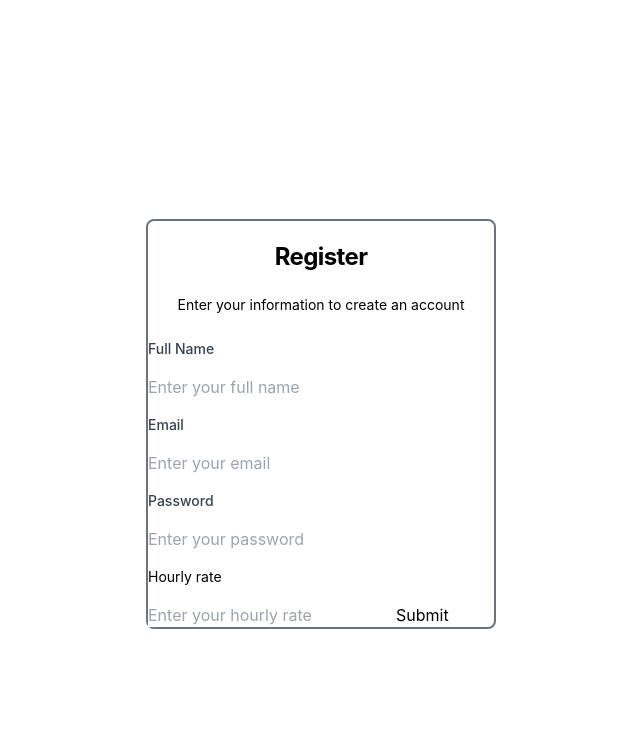
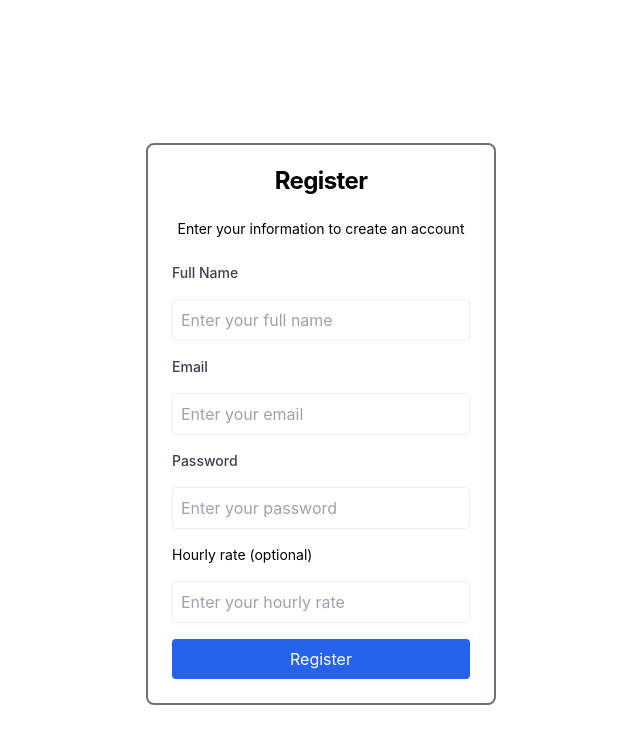
Before and after one commit to Zerefez/FinanceTracker-Frontend-WebApp, a React (Vite) app: page /register in a window 1280 px wide. Shown: the top 744 px of the page, without its empty margins (319-959 px from the left). Built offline with nearby package versions, Linux system fonts and the light colour scheme; no server answers.

Commit message:
Enhance registration form

```diff
--- a/src/components/Register.tsx
+++ b/src/components/Register.tsx
@@ -1,18 +1,68 @@
+import React, { ChangeEvent, useState } from "react";
+import { authService } from "../services/authService";
+import { Card, CardDescription, CardHeader, CardTitle } from "./ui/card";
 
-import { ChangeEvent, useEffect, useState } from "react"
-import { Card, CardDescription, CardHeader, CardTitle } from "./ui/card"
-import { authService } from "../services/authService";
-import React from "react";
 export function Register() {
     const [email, setEmail] = useState('');
     const [password, setPassword] = useState('');
     const [hourlyRate, setHourlyRate] = useState('');
     const [fullName, setFullName] = useState('');
+    const [isSubmitting, setIsSubmitting] = useState(false);
+    const [error, setError] = useState('');
+    const [success, setSuccess] = useState(false);
 
+    const validateForm = () => {
+        if (!fullName.trim()) {
+            setError('Full name is required');
+            return false;
+        }
+        if (!email.trim()) {
+            setError('Email is required');
+            return false;
+        }
+        if (!password.trim()) {
+            setError('Password is required');
+            return false;
+        }
+        if (password.length < 6) {
+            setError('Password must be at least 6 characters long');
+            return false;
+        }
+        if (hourlyRate.trim() && isNaN(Number(hourlyRate))) {
+            setError('Hourly rate must be a number');
+            return false;
+        }
+        return true;
+    };
 
-    useEffect(() => {
-        authService.register(email, password, hourlyRate, fullName)
-    }, [])
+    const handleSubmit = async (e: React.FormEvent) => {
+        e.preventDefault();
+        setIsSubmitting(true);
+        setError('');
+        setSuccess(false);
+
+        if (!validateForm()) {
+            setIsSubmitting(false);
+            return;
+        }
+
+        try {
+            const response = await authService.register(email, password, hourlyRate, fullName);
+            if (response.success) {
+                setSuccess(true);
+                // Reset form
+                setEmail('');
+                setPassword('');
+                setHourlyRate('');
+                setFullName('');
+            }
+        } catch (err) {
+            setError(err instanceof Error ? err.message : 'Registration failed');
+            console.error('Registration error:', err);
+        } finally {
+            setIsSubmitting(false);
+        }
+    };
 
     return (
         <Card className="w-[350px] border-gray-500 border-2 rounded-lg ">
@@ -20,18 +70,21 @@ export function Register() {
                 <CardTitle >Register</CardTitle>
                 <CardDescription>Enter your information to create an account</CardDescription>
             </CardHeader>
-            <form className="space-y-4">
+            {error && <div className="text-red-500 px-6 pb-2">{error}</div>}
+            {success && <div className="text-green-500 px-6 pb-2">Registration successful! You can now log in.</div>}
 
-                <label htmlFor="fullName" className="block text-sm font-medium text-gray-700"> Full Name</label>
+            {!success ? (
+                <form className="space-y-4 px-6 pb-6" onSubmit={handleSubmit}>
+                    <label htmlFor="fullName" className="block text-sm font-medium text-gray-700">Full Name</label>
                     <input
                         id="fullName"
                         type="text"
                         placeholder="Enter your full name"
                         value={fullName}
                         onChange={(e: ChangeEvent<HTMLInputElement>) => setFullName(e.target.value)}
+                        className="w-full p-2 border rounded"
                         required
-                >
-                </input >
+                    />
 
                     <label htmlFor="email" className="block text-sm font-medium text-gray-700">Email</label>
                     <input
@@ -40,9 +93,9 @@ export function Register() {
                         placeholder="Enter your email"
                         value={email}
                         onChange={(e: ChangeEvent<HTMLInputElement>) => setEmail(e.target.value)}
+                        className="w-full p-2 border rounded"
                         required
-                >
-                </input >
+                    />
                     <label htmlFor="password" className="block text-sm font-medium text-gray-700">Password</label>
                     <input
                         id="password"
@@ -50,24 +103,36 @@ export function Register() {
                         placeholder="Enter your password"
                         value={password}
                         onChange={(e: ChangeEvent<HTMLInputElement>) => setPassword(e.target.value)}
-                >
-
-                </input>
-                <label htmlFor="hourlyRate" className="block text-sm">Hourly rate</label>
+                        className="w-full p-2 border rounded"
+                        required
+                    />
+                    <label htmlFor="hourlyRate" className="block text-sm">Hourly rate (optional)</label>
                     <input
                         id="hourlyRate"
                         type="text"
                         placeholder="Enter your hourly rate"
                         value={hourlyRate}
                         onChange={(e: ChangeEvent<HTMLInputElement>) => setHourlyRate(e.target.value)}
+                        className="w-full p-2 border rounded"
+                    />
+                    <button
+                        type="submit"
+                        className="w-full bg-blue-600 text-white p-2 rounded hover:bg-blue-700 transition-colors"
+                        disabled={isSubmitting}
                     >
-                </input>
-                <button type="submit">
-                    Submit
+                        {isSubmitting ? 'Registering...' : 'Register'}
                     </button>
-
                 </form>
-
+            ) : (
+                <div className="px-6 pb-6">
+                    <button
+                        onClick={() => setSuccess(false)}
+                        className="w-full bg-green-600 text-white p-2 rounded hover:bg-green-700 transition-colors"
+                    >
+                        Register Another Account
+                    </button>
+                </div>
+            )}
         </Card>
     );
 }
--- a/src/services/authService.ts
+++ b/src/services/authService.ts
@@ -97,10 +97,24 @@ export const authService = {
 
   // Register a new user
   register: async (email: string, password: string, hourlyRate: string, fullName: string): Promise<RegisterResponse> => {
+    // Basic validation
+    if (!email || !password) {
+      throw new Error('Email and password are required');
+    }
+
+    if (password.length < 6) {
+      throw new Error('Password must be at least 6 characters long');
+    }
+
     try {
       const message = await fetchWithAuth('/Account/register', {
         method: 'POST',
-        body: JSON.stringify({ Email: email, Password: password, hourlyRate: hourlyRate, FullName: fullName })
+        body: JSON.stringify({
+          Email: email,
+          Password: password,
+          HourlyRate: hourlyRate || null, // Send null if hourlyRate is empty
+          FullName: fullName
+        })
       });
 
       return { success: true, message };
```
Lines whose indentation alone changed are shown as unchanged.
